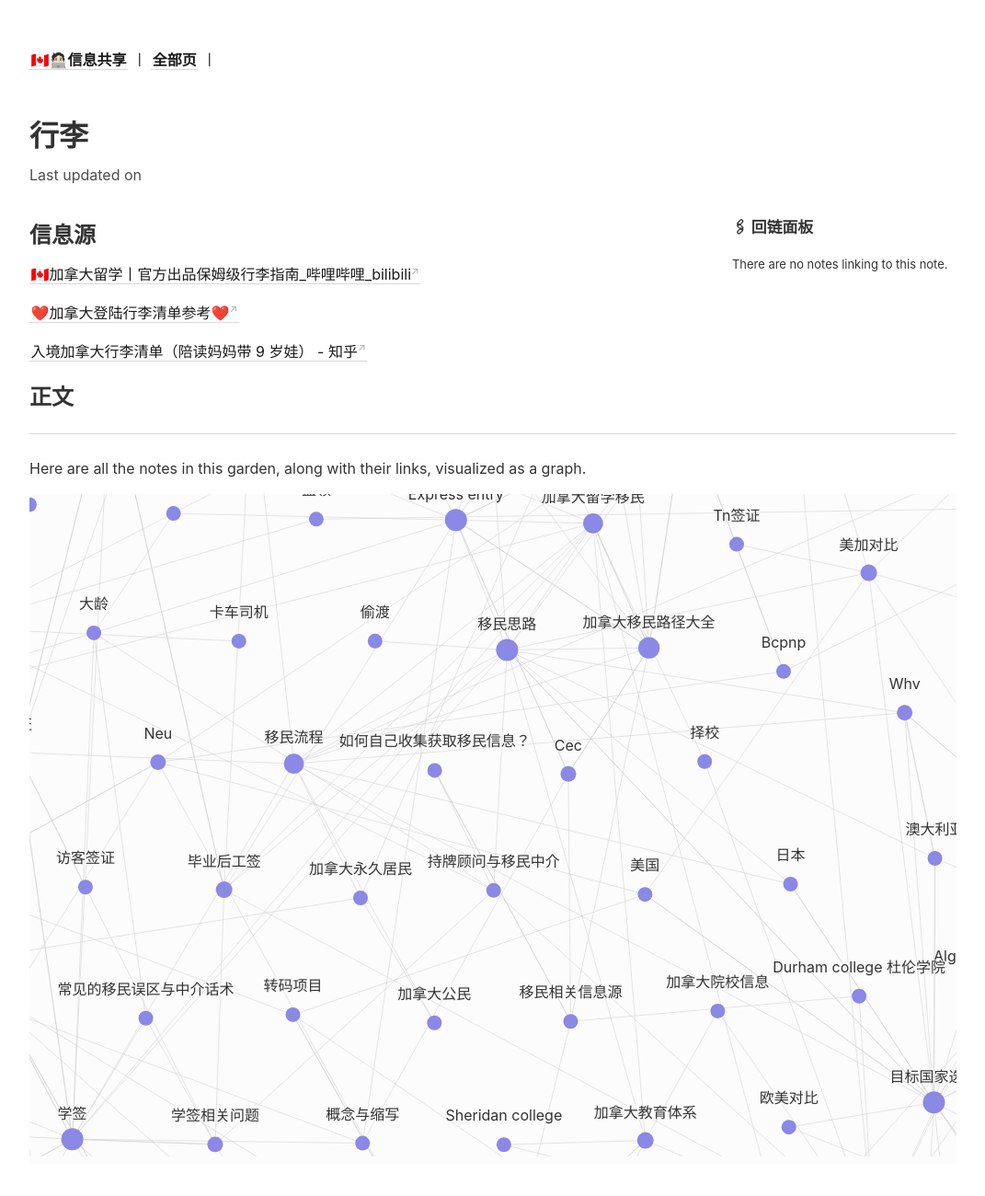
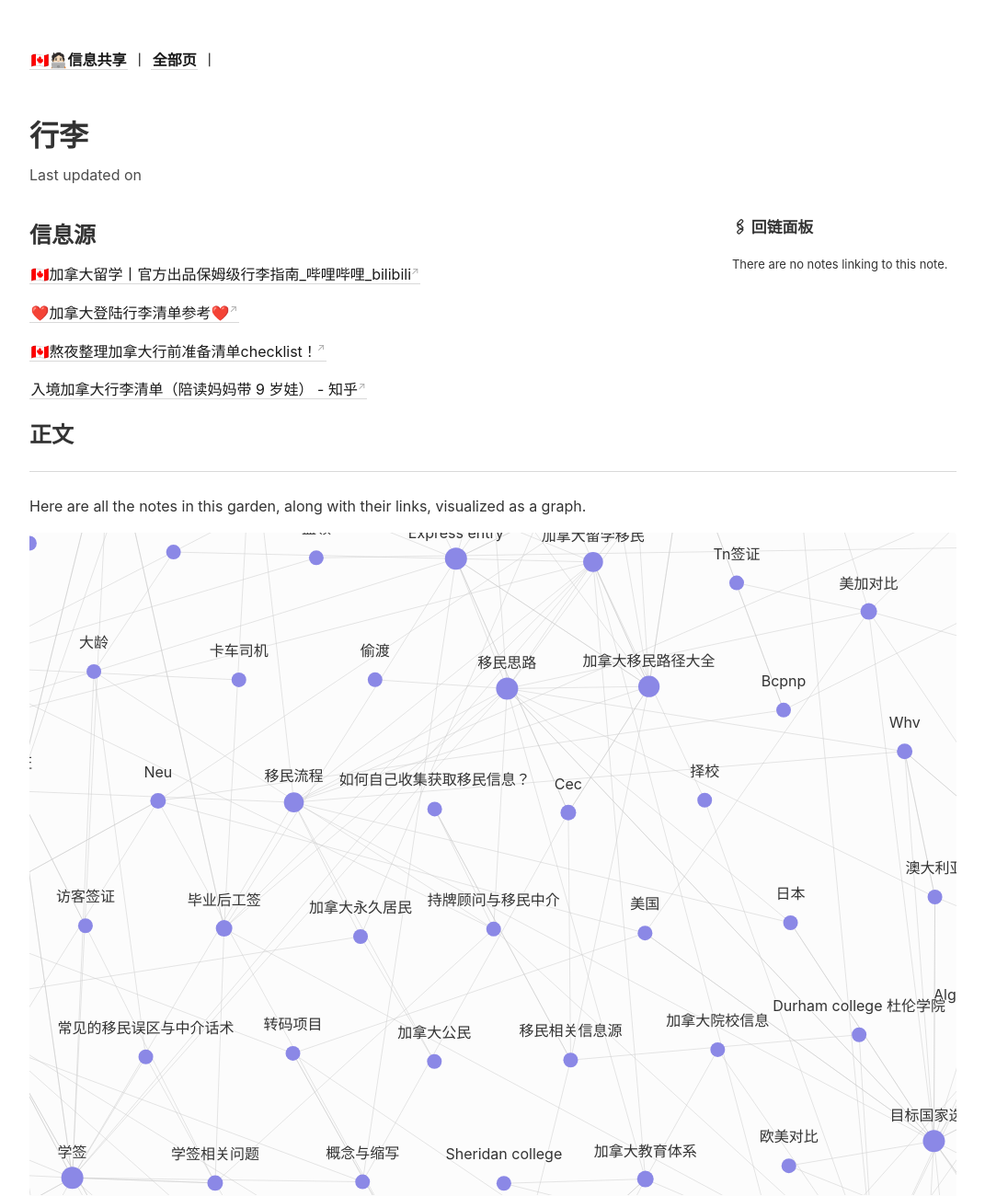
Before and after one commit to Gnblink0/InfoSharingCan, a Jekyll site: the page built from _notes/行李.md, in a window 1280 px wide, cut to the strip 0-1300 px from the top of the page. Shown: the whole strip at 92% size, without its empty margins (104-1175 px from the left). Built offline with Jekyll 4.4.1, drawn with Linux system fonts in a browser that asks for light colours.

Commit message:
vault backup: 2023-08-09 23:01:45

```diff
--- a/_notes/行李.md
+++ b/_notes/行李.md
@@ -5,6 +5,8 @@
 
 [❤️加拿大登陆行李清单参考❤️](https://www.xiaohongshu.com/user/profile/5b8bcbe3a79fd200011f863a/61262c7b000000002103bbdc)
 
+[🇨🇦熬夜整理加拿大行前准备清单checklist！](http://xhslink.com/wuzect)
+
 [入境加拿大行李清单（陪读妈妈带 9 岁娃） - 知乎](https://zhuanlan.zhihu.com/p/419368392)
 
 ## 正文
```
